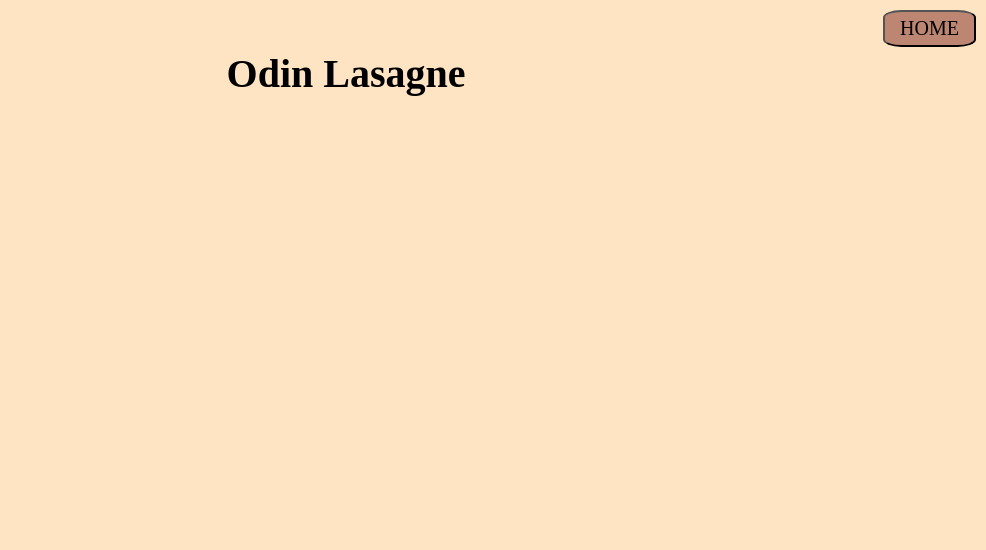
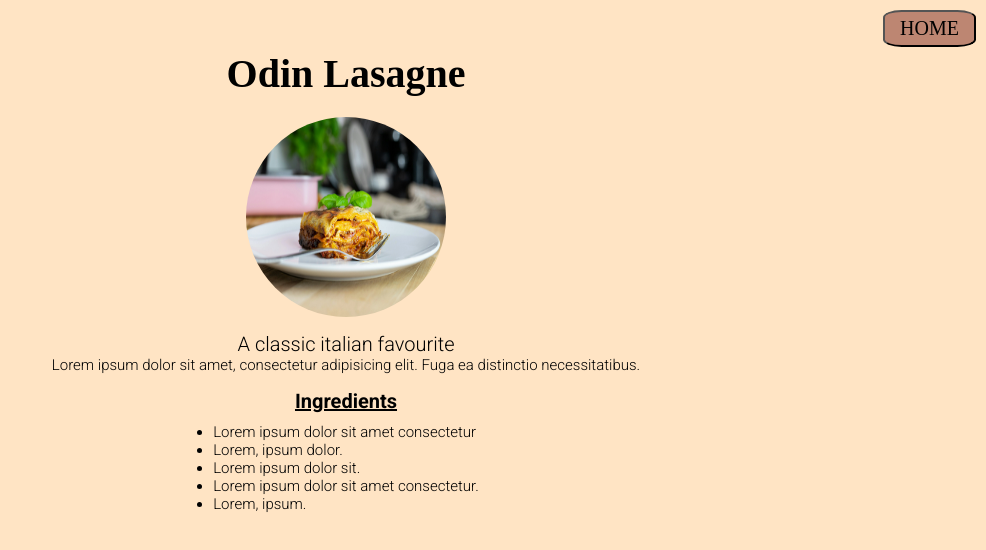
Before and after one commit to Braxxian/odin_recipies, a plain HTML site: page assets/pages/lasagne.html in a window 1280 px wide. Shown: the whole page, without its empty margins (294-1280 px from the left). Drawn offline with Linux system fonts and the light colour scheme; files whose address does not match are found by name; a web font is replaced by a local one.

Commit message:
complete ingredients list in lasagne.html

```diff
--- a/assets/css/style.css
+++ b/assets/css/style.css
@@ -46,6 +46,23 @@ body{
     margin-top: 1.5rem;
 }
 
+.text{
+    font-size: 1.5rem;
+    text-align: center;
+    font-weight: 300;
+}
+
+.align-text-left{
+    text-align: left;
+}
+
+.sub-heading{
+    font-size: 2rem;
+    margin-top: 1.5rem;
+    margin-bottom: 1rem;
+    text-decoration: underline;
+}
+
 .href{
     text-decoration: none;
     color: brown;
--- a/assets/pages/lasagne.html
+++ b/assets/pages/lasagne.html
@@ -9,13 +9,29 @@
 </head>
 
 <body>
+  <!-- Nav bar, button wrapped in an anchor -->
   <nav class="home">
     <a href="../../index.html">
       <button class="home-button">HOME</button>
     </a>
+  </nav>
 
-  </nav>
   <h1 class="Delius_Headers">Odin Lasagne</h1>
+
+  <img class="circle" src="../images/lasagne.webp" width="200" height="200">
+  <p class="recipie_link">A classic italian favourite</p>
+  <p class="text">Lorem ipsum dolor sit amet, consectetur adipisicing elit. Fuga ea distinctio necessitatibus.</p>
+
+  <h3 class="sub-heading">Ingredients</h3>
+
+  <ul class="text align-text-left">
+    <li>Lorem ipsum dolor sit amet consectetur</li>
+    <li>Lorem, ipsum dolor.</li>
+    <li>Lorem ipsum dolor sit.</li>
+    <li>Lorem ipsum dolor sit amet consectetur.</li>
+    <li>Lorem, ipsum.</li>
+  </ul>
+
 
   <script src="assets/js/script.js"></script>
 </body>
```
Also changed, not shown: assets/images/meatballs.webp (added).
